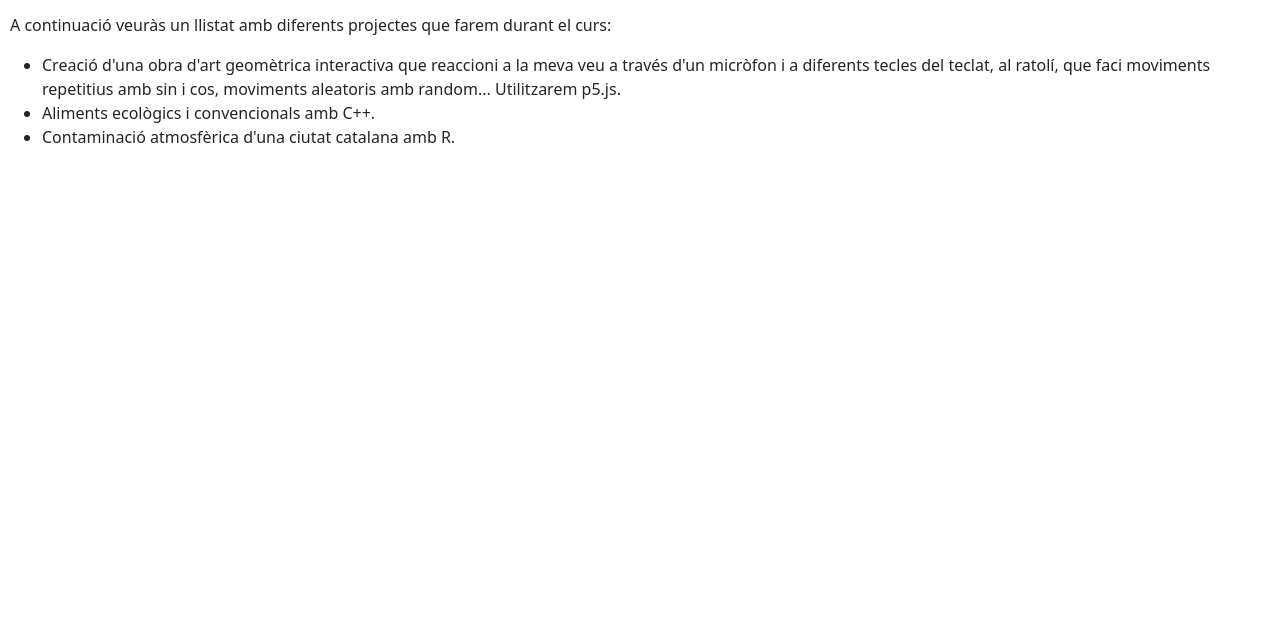
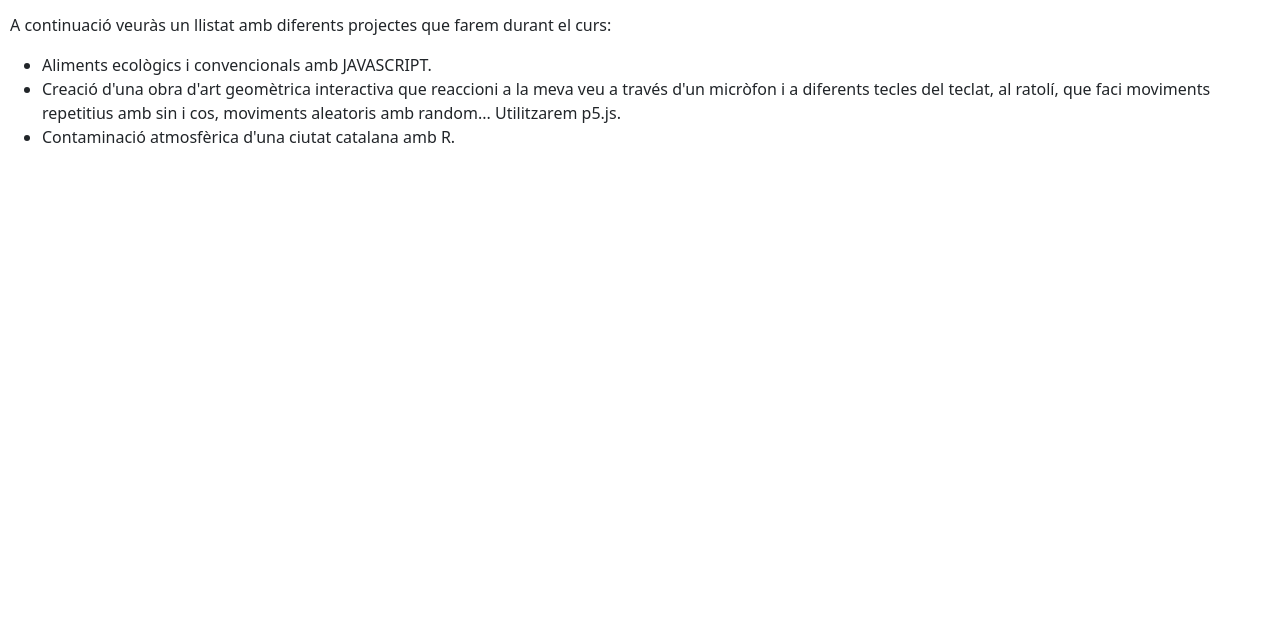
Before and after one commit to mgomariz4/mgomariz4.github.io, a plain HTML site: page index.html in a window 1280 px wide. Shown: the part 179-800 px from the top of the page. Drawn offline with nearby package versions, Linux system fonts and the light colour scheme.

Commit message:
Update index.html

```diff
--- a/index.html
+++ b/index.html
@@ -89,8 +89,9 @@
     <p>Em dic Marc i sóc alumne del curs 4B de <a href="https://agora.xtec.cat/ies-pompeu-fabra-martorell/">l'institut Pompeu Fabra</a></p>
     <p>A continuació veuràs un llistat amb diferents projectes que farem durant el curs:</p>
     <ul>
+        <li>Aliments ecològics i convencionals amb JAVASCRIPT.</li>
         <li>Creació d'una obra d'art geomètrica interactiva que reaccioni a la meva veu a través d'un micròfon i a diferents tecles del teclat, al ratolí, que faci moviments repetitius amb sin i cos, moviments aleatoris amb random... Utilitzarem p5.js.</li>
-        <li>Aliments ecològics i convencionals amb C++.</li>
+
         <li>Contaminació atmosfèrica d'una ciutat catalana amb R.</li>
     </ul>
 </div>
```
